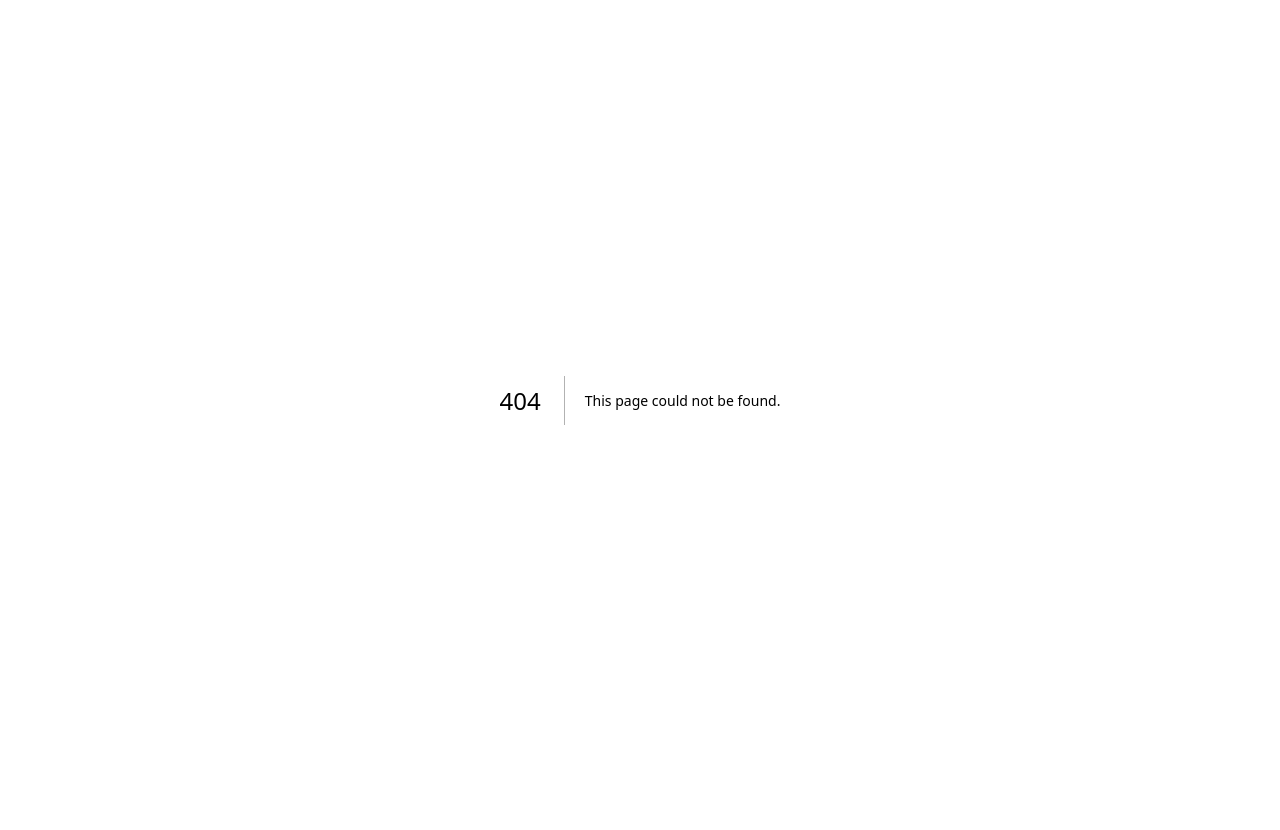
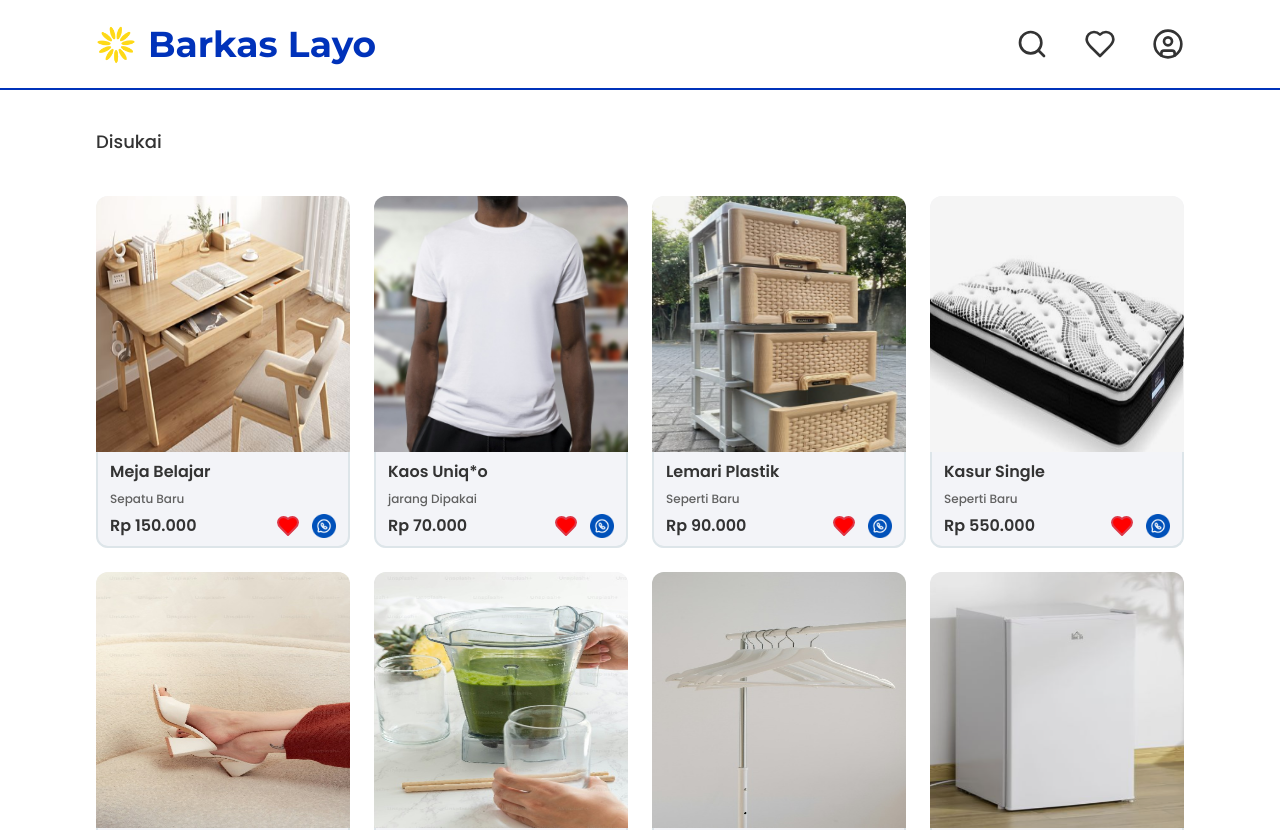
Before and after one commit to mhasaero/Barkas_Layo_WebDev_Techpo_2024, a Next.js app: page /favorites in a window 1280 px wide. Before the commit this address had no page. Shown: the top 830 px of the page. Before the commit the page ends 800 px from the top, so only its background shows below. Built offline with nearby package versions, Linux system fonts and the light colour scheme.

Commit message:
feat: add favorites

```diff
--- /dev/null
+++ b/app/(dashboard)/(routes)/favorites/page.tsx
@@ -0,0 +1,37 @@
+"use client";
+
+import { useState } from "react";
+import RecommendationItem from "@/components/Root/RecommendationItem";
+import { products } from "@/lib/product";
+
+export default function page() {
+  const [product, setProduct] = useState(
+    products.map((product) =>
+      product ? { ...product, liked: true } : product,
+    ),
+  );
+
+  function handleLiked(id: number) {
+    setProduct((e) => e.filter((product) => product.id != id));
+  }
+
+  return (
+    <section id="favorites">
+      <p className="text-lg font-medium">Disukai</p>
+      <div className="my-10 grid grid-cols-2 gap-6 md:grid-cols-3 lg:grid-cols-4">
+        {product.map((product) => (
+          <RecommendationItem
+            key={product.id}
+            src={product.src}
+            name={product.name}
+            shortDesc={product.shortDesc}
+            price={product.price}
+            id={product.id}
+            liked={product.liked}
+            onLikedButton={handleLiked}
+          />
+        ))}
+      </div>
+    </section>
+  );
+}
--- a/components/Navbar.tsx
+++ b/components/Navbar.tsx
@@ -26,7 +26,7 @@ export default function Navbar({ type }: Props) {
       id="navbar"
       className="fixed left-0 right-0 z-50 flex items-center justify-between border-b-2 border-primary bg-background px-4 py-4 md:px-12 md:py-6 lg:px-16 xl:px-24"
     >
-      <div className="flex items-center gap-1 md:gap-3">
+      <Link href="/" className="flex items-center gap-1 md:gap-3">
         <Image
           src={"/images/logo.png"}
           alt="logo"
@@ -37,7 +37,7 @@ export default function Navbar({ type }: Props) {
         <h1 className="font-montserrat text-lg text-primary md:text-2xl xl:text-4xl">
           <strong>Barkas Layo</strong>
         </h1>
-      </div>
+      </Link>
       {type && (
         <ul className="hidden items-center gap-16 text-sm lg:flex xl:text-base">
           {routes.map((routes) => (
--- a/components/Root/Category.tsx
+++ b/components/Root/Category.tsx
@@ -44,7 +44,6 @@ export default function Category() {
                 <hr className="w-28 border-t-2 border-primary lg:w-[72px]" />
               </div>
             </div>
-
             <div className="flex w-full flex-col gap-4 md:flex-row md:justify-between lg:flex-col lg:justify-normal">
               <div className="flex items-center gap-3">
                 <Image
@@ -58,7 +57,6 @@ export default function Category() {
                   <span>Berkas Layak Pakai</span>
                 </div>
               </div>
-
               <Button variant={"secondary"} size={"basic"}>
                 Semua Kategori
               </Button>
```
